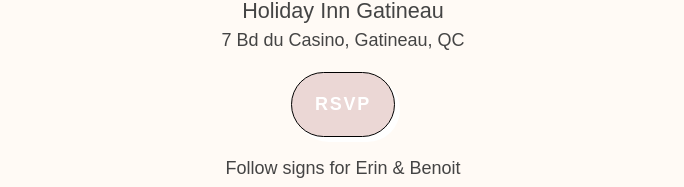
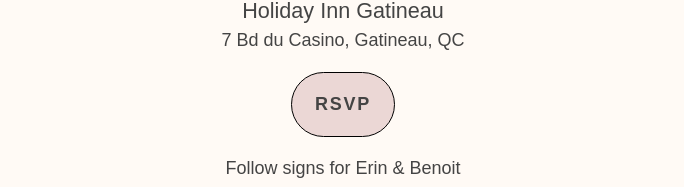
Before and after one commit to martenbjork/erin-and-benoit, a Next.js app: page /morningafter in a window 1280 px wide. Shown: the part 497-684 px from the top of the page, without its empty margins (297-981 px from the left). Built offline with nearby package versions, Linux system fonts and the light colour scheme.

Commit message:
Update TheMorningAfter.module.scss

```diff
--- a/src/styles/TheMorningAfter.module.scss
+++ b/src/styles/TheMorningAfter.module.scss
@@ -26,7 +26,6 @@
 
   a {
     display: inline-block;
-    color: #FFFFFF;
     padding: 1rem 1.25rem;
     border: 1px solid #000000;
     border-radius: 90px;
@@ -35,6 +34,5 @@
     font-weight: 600;
     letter-spacing: 0.1rem;
     background-color: #ebd7d5;
-    box-shadow: 5px 5px;
   }
 }
```
